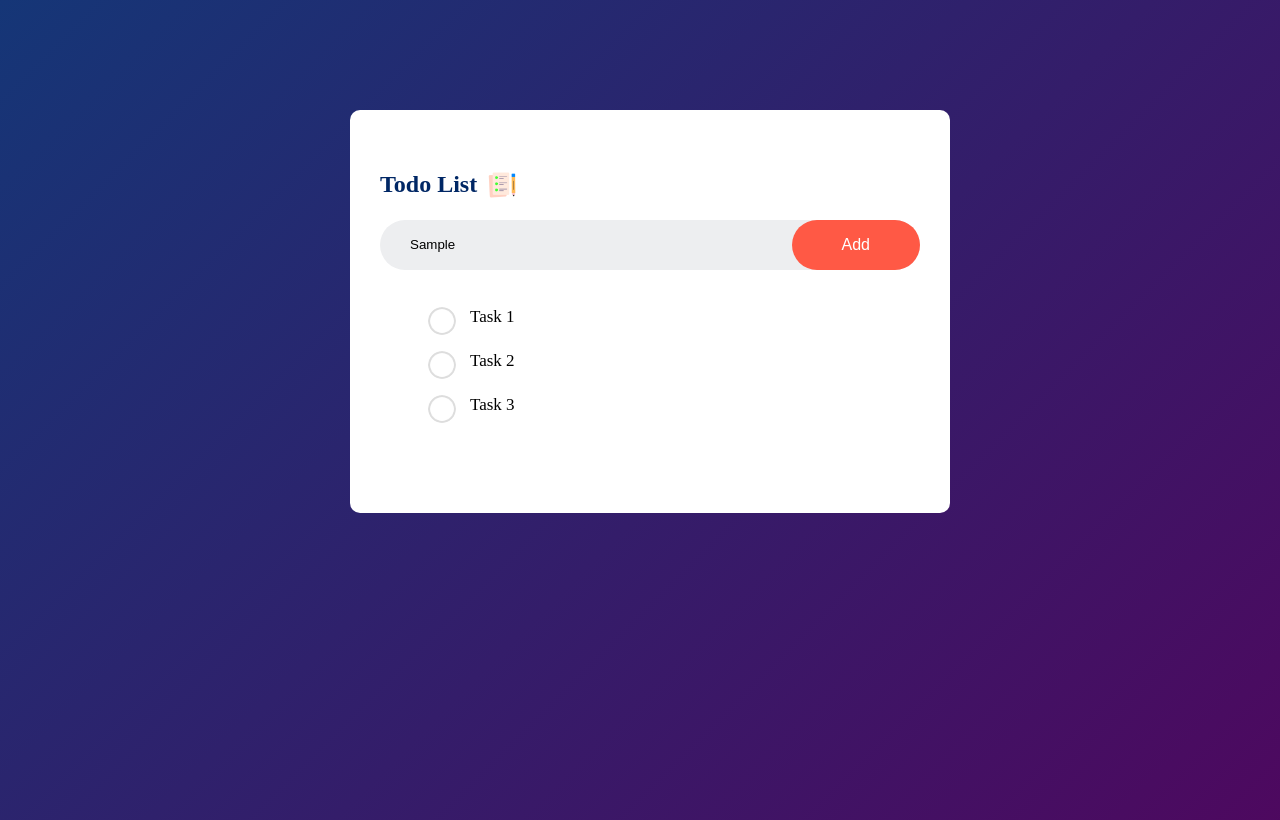
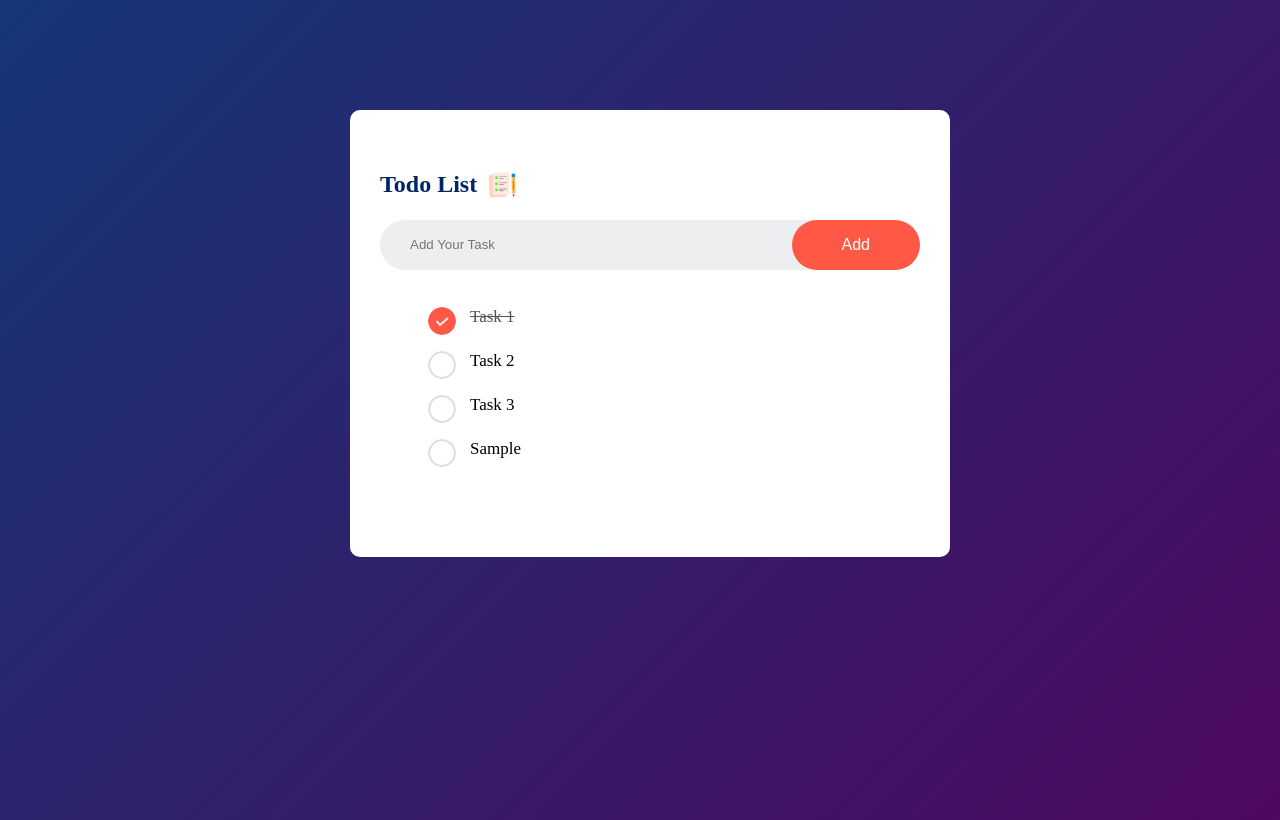
Before and after one commit to karthickprabakaran/HTML-CSS-JS-practice, a plain HTML site: page todo/index.html in a window 1280 px wide. Both pictures are taken after typing "Sample" into the empty fields and a click on the button "Add". Drawn offline with Linux system fonts and the light colour scheme.

Commit message:
Added the logic to add the task

```diff
--- a/todo/index.html
+++ b/todo/index.html
@@ -16,10 +16,10 @@
       <h2> Todo List <img src="images/icon.png" alt=""></h2>
       <div class="row">
         <input type="text" id="input-box" placeholder="Add Your Task">
-        <button type="submit"> Add</button>
+        <button type="submit" onclick="addTask()"> Add</button>
       </div>
       <ul id="list-container">
-        <li>Task 1</li>
+        <li class="checked">Task 1</li>
         <li>Task 2</li>
         <li>Task 3</li>
       </ul>
--- a/todo/index.js
+++ b/todo/index.js
@@ -1,5 +1,19 @@
 
 
-let h1 = document.getElementsByTagName("h1")[0];
 
-h1.style.color = 'green';
+const inputBox = document.getElementById("input-box");
+
+const listContainer = document.getElementById("list-container")
+
+
+function addTask() {
+  if (inputBox.value === "") {
+    alert("Write an task to add");
+  } else {
+    let li = document.createElement("li");
+    li.innerHTML = inputBox.value;
+    listContainer.appendChild(li);
+  }
+
+  inputBox.value = "";
+}
--- a/todo/style.css
+++ b/todo/style.css
@@ -87,3 +87,12 @@ ul li::before {
   left: 8px;
 
 }
+
+ul li.checked {
+  color: #555;
+  text-decoration: line-through;
+}
+
+ul li.checked::before {
+  background-image: url(images/checked.png);
+}
```
